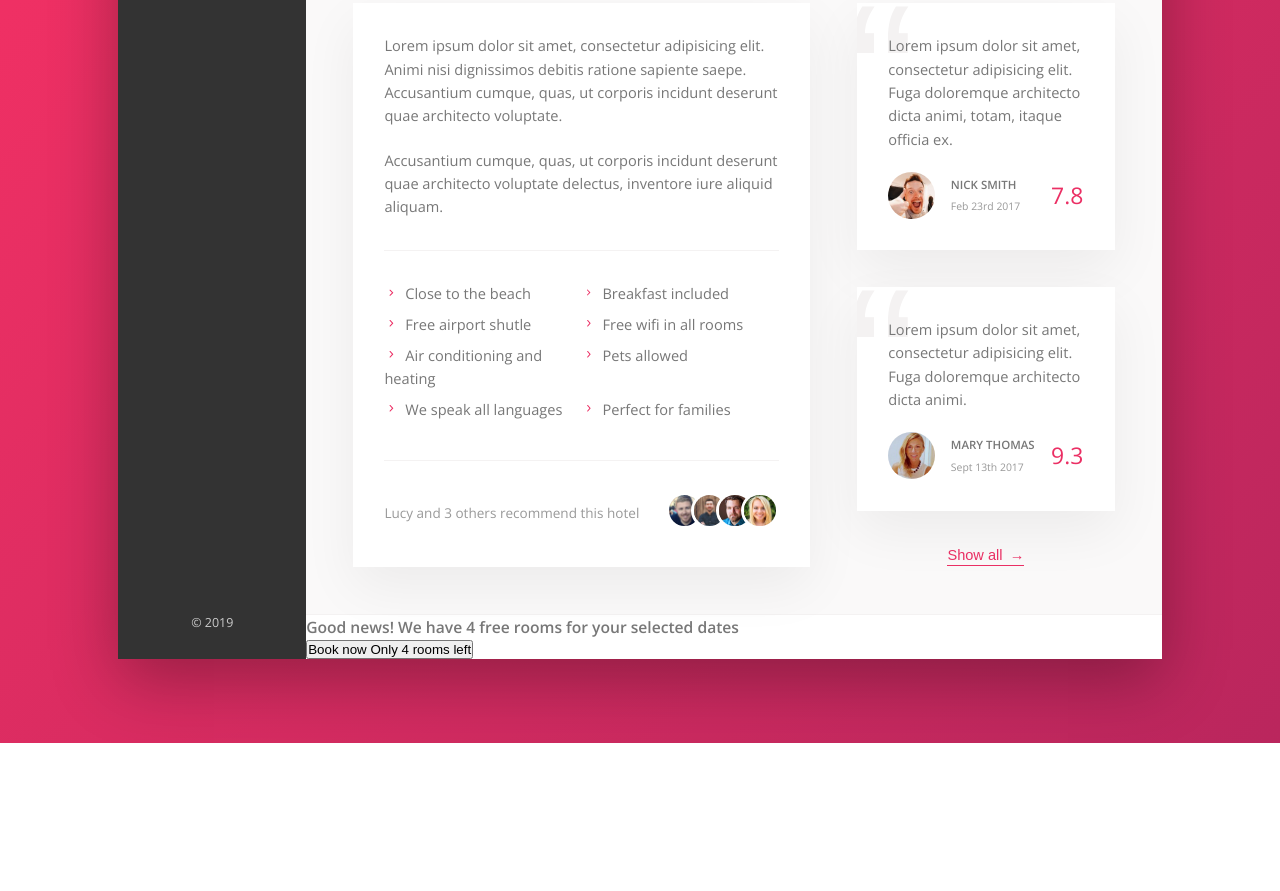
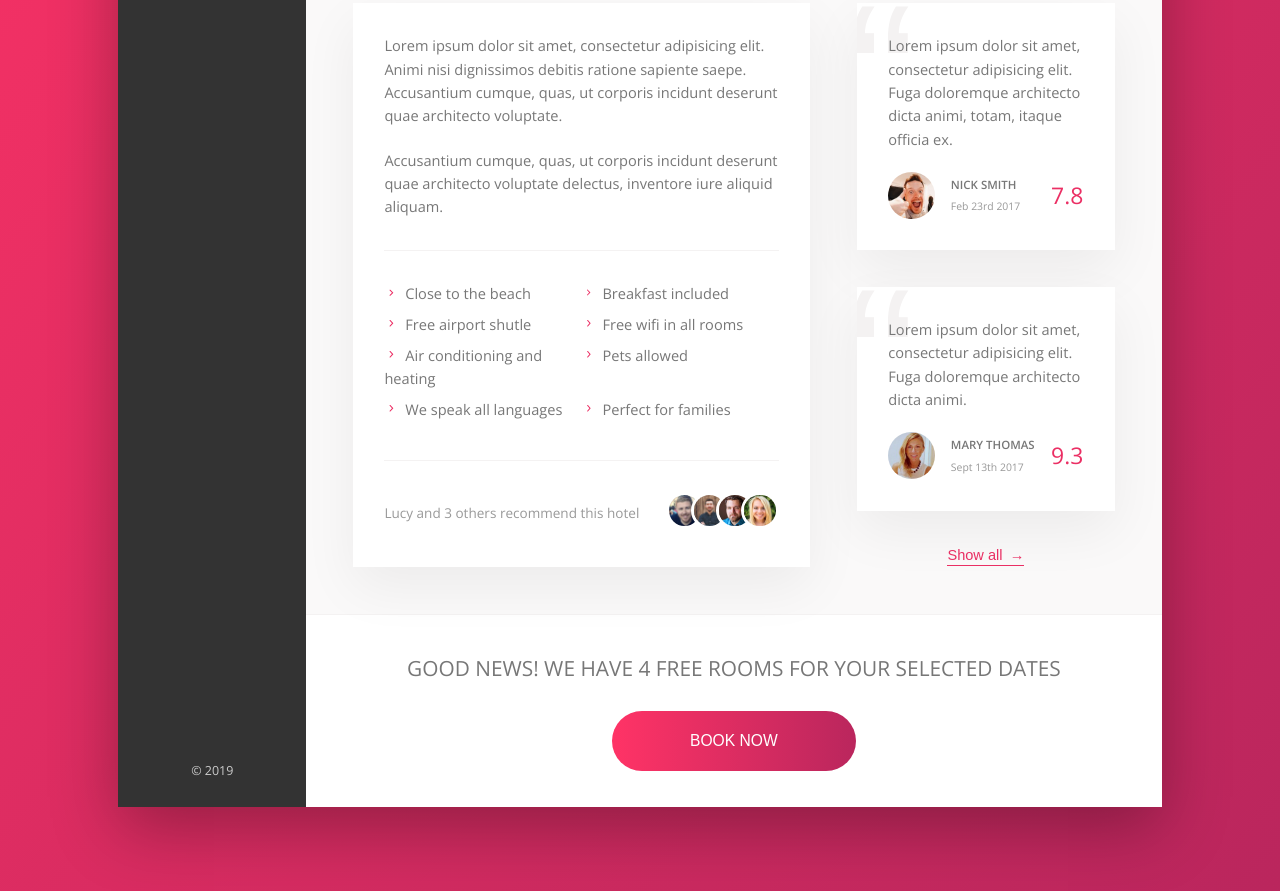
Before and after one commit to laurenalyn/flexboxMaster, a website: page index.html in a window 1280 px wide. Shown: the part 605-1496 px from the top of the page. Before the commit the page ends 1348 px from the top, so only its background shows below. Drawn offline with nearby package versions, Linux system fonts and the light colour scheme; files that its build step writes are made by us from their sources.

Commit message:
styles call-to-action section

```diff
--- a/sass/_components.scss
+++ b/sass/_components.scss
@@ -442,3 +442,47 @@
         z-index: 1;
     }
 }
+
+///////////////////////////
+//CALL TO ACTION
+.cta {
+    padding: 3.5rem 0;
+    text-align: center;
+
+    &__book-now {
+        font-size: 2rem;
+        font-weight: 300;
+        text-transform: uppercase;
+        margin-bottom: 2.5rem;
+
+    }
+}
+
+///////////////////////////
+//CALL TO ACTION BUTTON
+.btn {
+    font-size: 1.5rem;
+    font-weight: 300;
+    text-transform: uppercase;
+    border-radius: 100px;
+    border: none;
+    background-image: linear-gradient(to right, var(--color-primary-light), var(--color-primary-dark));
+    color: #fff;
+    position: relative;
+    overflow: hidden;
+
+    &__visible {
+        display: inline-block;
+        padding: 2rem 7.5rem;
+    }
+
+    &__invisible {
+        display: inline-block;
+        position: absolute;
+        padding: 2rem 0;
+        height: 100%;
+        width: 100%;
+        left: 0;
+        top: -100%;
+    }
+}
```
